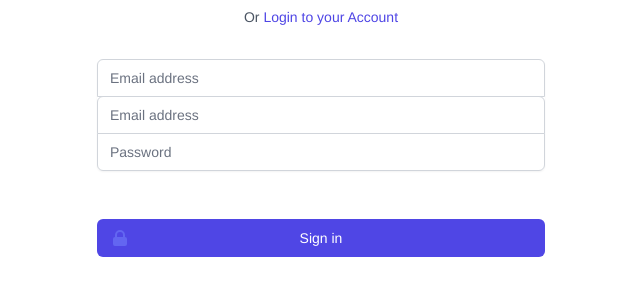
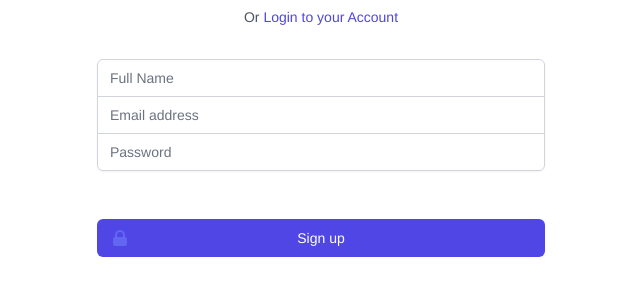
Before and after one commit to eldast8sman/survey, a Vue app in the folder vue/: page /register in a window 1280 px wide. Shown: the part 157-452 px from the top of the page, without its empty margins (319-959 px from the left). Built offline with nearby package versions, Linux system fonts and the light colour scheme.

Commit message:
Registration and Login Page Modified. isGuest is added to Router

```diff
--- a/vue/src/router/index.js
+++ b/vue/src/router/index.js
@@ -23,6 +23,7 @@
     redirect: "/login",
     name: "Auth",
     component: AuthLayout,
+    meta: {isGuest: true},
     children: [
       {
         path: "/login",
@@ -46,7 +47,7 @@
 router.beforeEach((to, from, next) => {
   if (to.meta.requiresAuth && !store.state.user.token) {
     next({ name: "Login" });
-  } else if (store.state.user.token && (to.name === "Login" || to.name === "Register")) {
+  } else if (store.state.user.token && to.meta.isGuest) {
     next({ name: "Dashboard" });
   } else {
     next();
--- a/vue/src/views/Register.vue
+++ b/vue/src/views/Register.vue
@@ -13,12 +13,12 @@
         <input type="hidden" name="remember" value="true" />
         <div class="rounded-md shadow-sm -space-y-px">
           <div>
-            <label for="email-address" class="sr-only">Email address</label>
-            <input id="email-address" name="email" type="email" autocomplete="email" required="" class="appearance-none rounded-none relative block w-full px-3 py-2 border border-gray-300 placeholder-gray-500 text-gray-900 rounded-t-md focus:outline-none focus:ring-indigo-500 focus:border-indigo-500 focus:z-10 sm:text-sm" placeholder="Email address" />
+            <label for="fullname" class="sr-only">Full Name</label>
+            <input id="fullname" name="name" type="text" autocomplete="name" required="" class="appearance-none rounded-none relative block w-full px-3 py-2 border border-gray-300 placeholder-gray-500 text-gray-900 rounded-t-md focus:outline-none focus:ring-indigo-500 focus:border-indigo-500 focus:z-10 sm:text-sm" placeholder="Full Name" />
           </div>
           <div>
             <label for="email-address" class="sr-only">Email address</label>
-            <input id="email-address" name="email" type="email" autocomplete="email" required="" class="appearance-none rounded-none relative block w-full px-3 py-2 border border-gray-300 placeholder-gray-500 text-gray-900 rounded-t-md focus:outline-none focus:ring-indigo-500 focus:border-indigo-500 focus:z-10 sm:text-sm" placeholder="Email address" />
+            <input id="email-address" name="email" type="email" autocomplete="email" required="" class="appearance-none rounded-none relative block w-full px-3 py-2 border border-gray-300 placeholder-gray-500 text-gray-900 focus:outline-none focus:ring-indigo-500 focus:border-indigo-500 focus:z-10 sm:text-sm" placeholder="Email address" />
           </div>
           <div>
             <label for="password" class="sr-only">Password</label>
@@ -35,7 +35,7 @@
             <span class="absolute left-0 inset-y-0 flex items-center pl-3">
               <LockClosedIcon class="h-5 w-5 text-indigo-500 group-hover:text-indigo-400" aria-hidden="true" />
             </span>
-            Sign in
+            Sign up
           </button>
         </div>
       </form>
```
